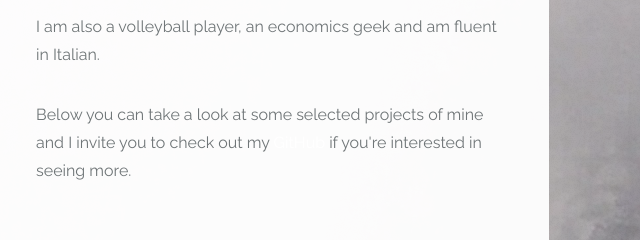
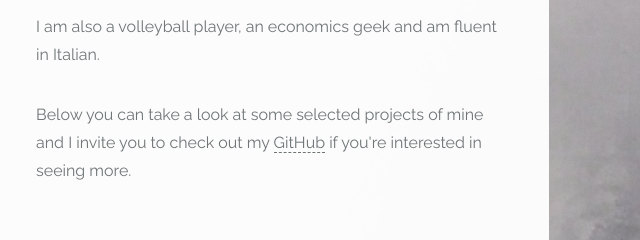
Before and after one commit to bencappello/bencappello.github.io, a plain HTML site: page index.html in a window 1280 px wide. Shown: the part 1180-1420 px from the top of the page, 491-1131 px from the left. Drawn offline with Linux system fonts and the light colour scheme; files whose address does not match are found by name.

Commit message:
fix about link css: add underline and darken color

```diff
--- a/assets/css/main.css
+++ b/assets/css/main.css
@@ -2646,6 +2646,13 @@
 				width: calc(100% - 10px);
 			}
 
+			.content a {
+				color: rgb(111, 117, 119);
+				text-decoration: none;
+				border-bottom: 1px dashed rgb(111, 117, 119);
+
+			}
+
 		body .goto-next {
 			-moz-transition: background-color 0.2s ease-in-out;
 			-webkit-transition: background-color 0.2s ease-in-out;
--- a/index.html
+++ b/index.html
@@ -10,14 +10,14 @@
 		<!--[if lte IE 9]><link rel="stylesheet" href="assets/css/ie/v9.css" /><![endif]-->
 		<!--[if lte IE 8]><script src="assets/css/ie/respond.min.js"></script><![endif]-->
 
-		<!-- <link rel="icon" type="image/png" href="images/favicons/favicon-32x32.png" sizes="32x32">
+		<link rel="icon" type="image/png" href="images/favicons/favicon-32x32.png" sizes="32x32">
 		<link rel="icon" type="image/png" href="images/favicons/android-chrome-192x192.png" sizes="192x192">
 		<link rel="icon" type="image/png" href="images/favicons/favicon-96x96.png" sizes="96x96">
 		<link rel="icon" type="image/png" href="images/favicons/favicon-16x16.png" sizes="16x16">
 		<link rel="manifest" href="images/favicons/manifest.json">
 		<meta name="msapplication-TileColor" content="#da532c">
 		<meta name="msapplication-TileImage" content="images/favicons/mstile-144x144.png">
-		<meta name="theme-color" content="#ffffff"> -->
+		<meta name="theme-color" content="#ffffff">
 	</head>
 	<body>
 
```
